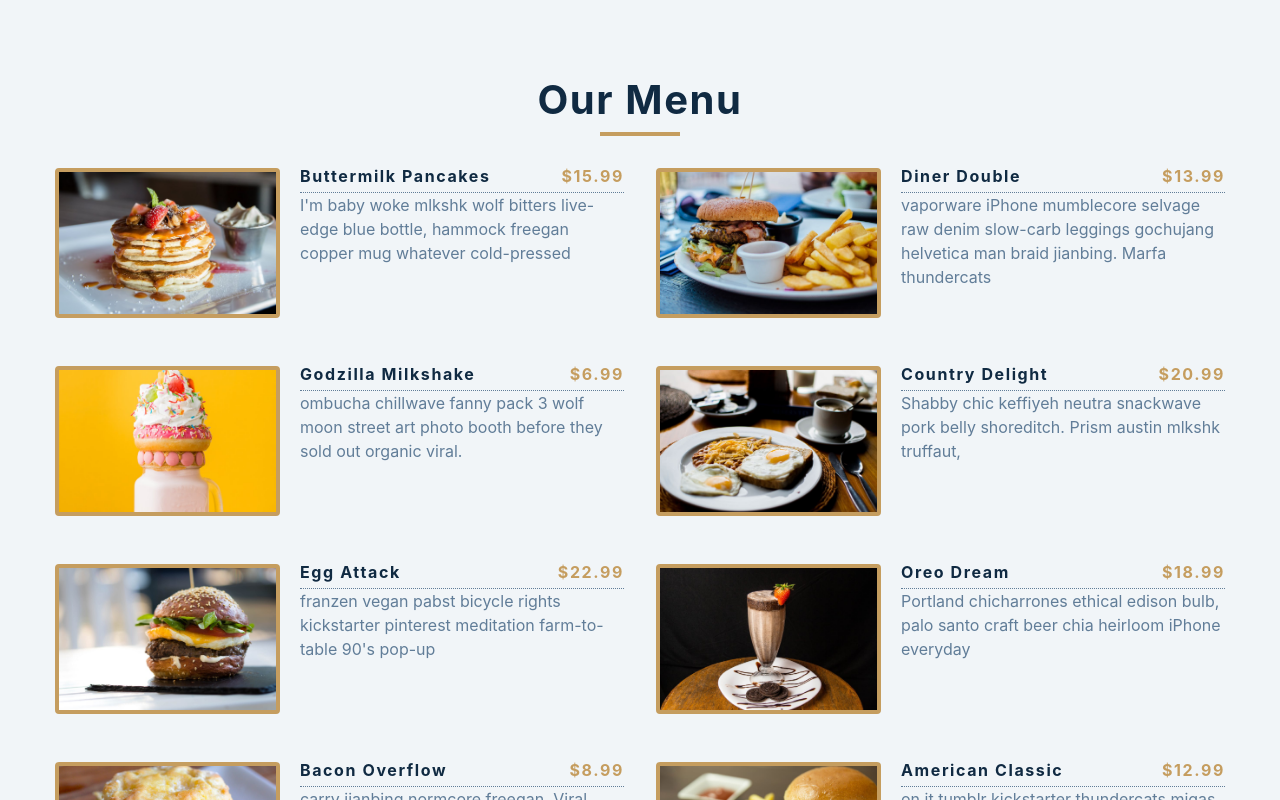
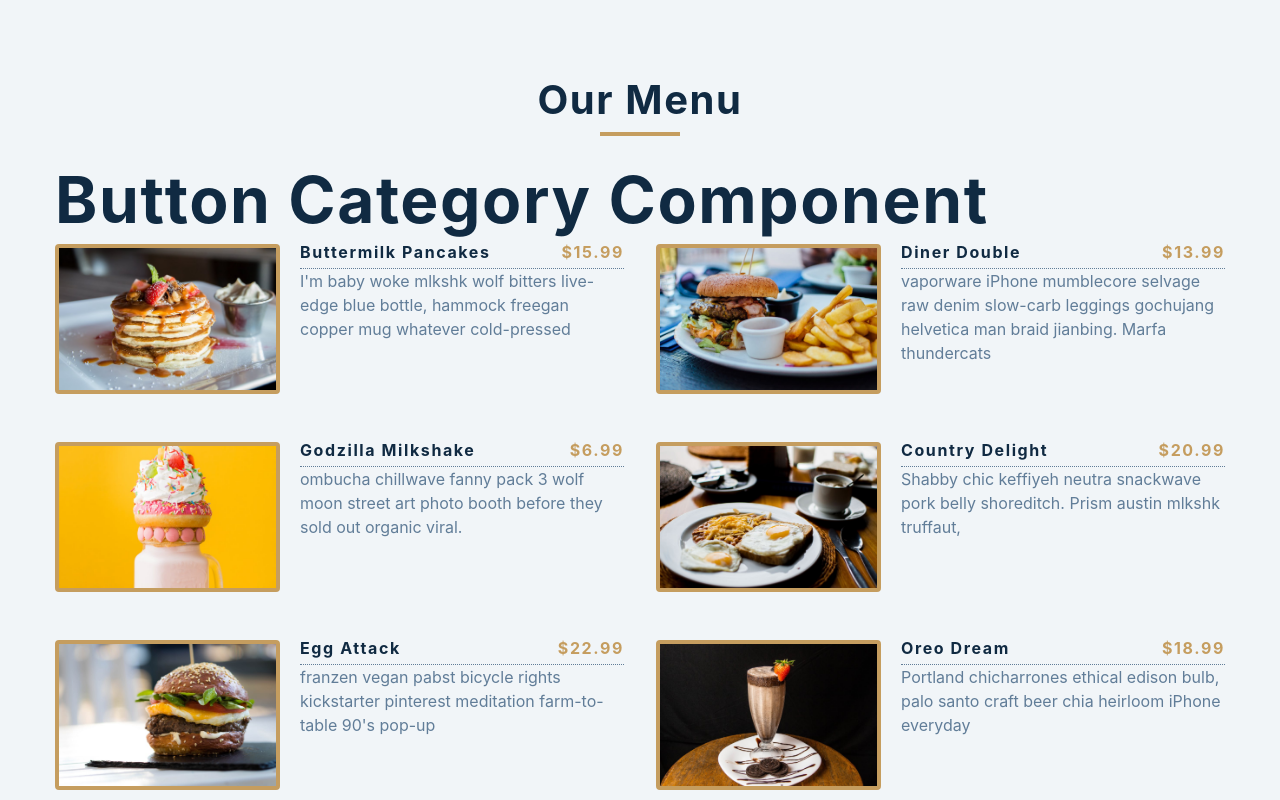
Before and after one commit to surajpshenoy/food-selector, a React (Create React App) app: page / in a window 1280 px wide. Shown: the top 800 px of the page. Built offline with nearby package versions, Linux system fonts and the light colour scheme.

Commit message:
Button category component added

```diff
--- a/src/App.js
+++ b/src/App.js
@@ -1,4 +1,5 @@
 import React, {useState} from "react"
+import Category from "./Category";
 import data from "./data"
 import Menu from "./Menu"
 
@@ -12,6 +13,7 @@ function App() {
           <div className="underline"></div>
 
       </div>
+      <Category />
     <Menu props={foodItems}/>
     </section>
 
--- /dev/null
+++ b/src/Category.js
@@ -0,0 +1,8 @@
+import React from "react";
+
+const Category = () => {
+return <h1>Button Category Component</h1>
+}
+
+
+export default Category;
```
